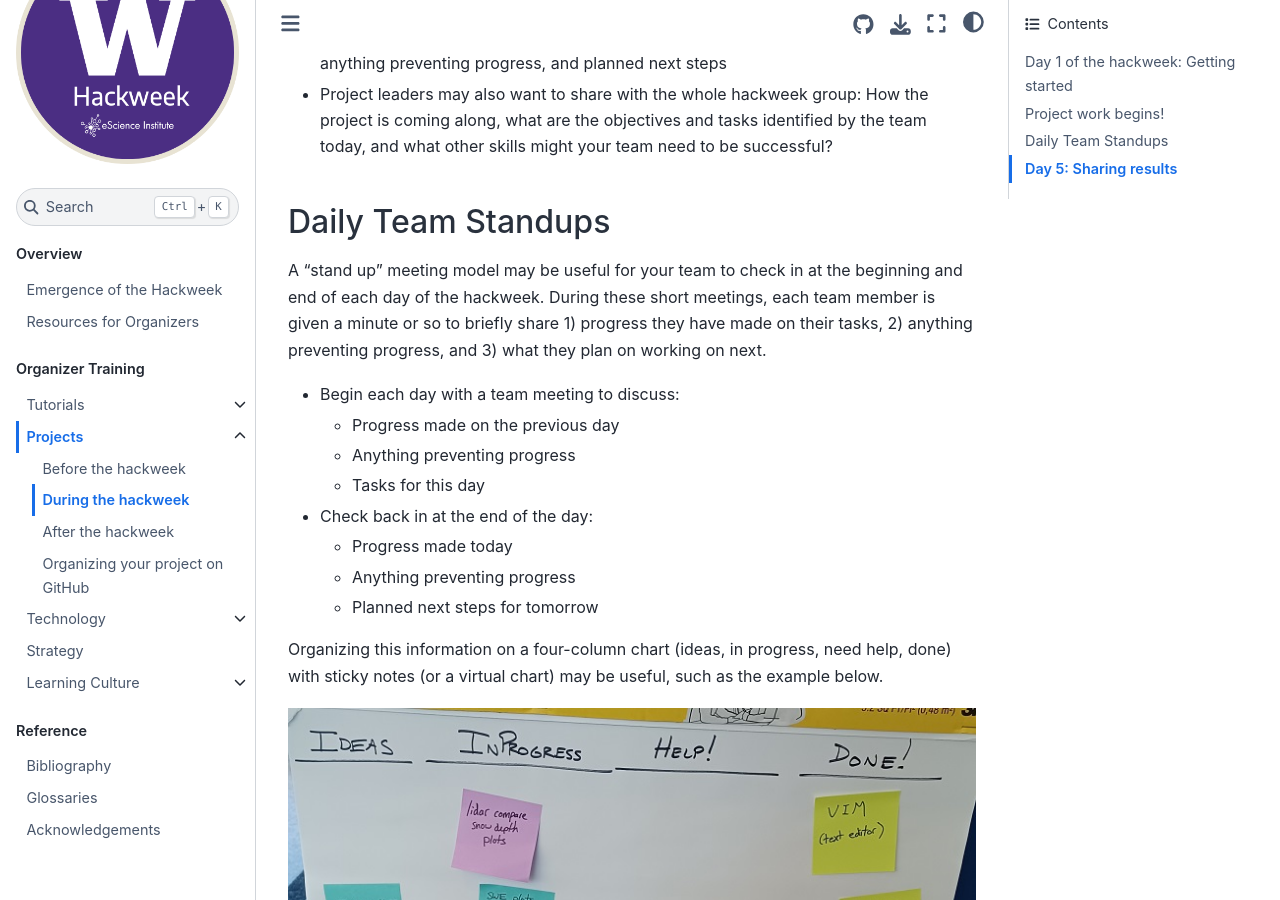
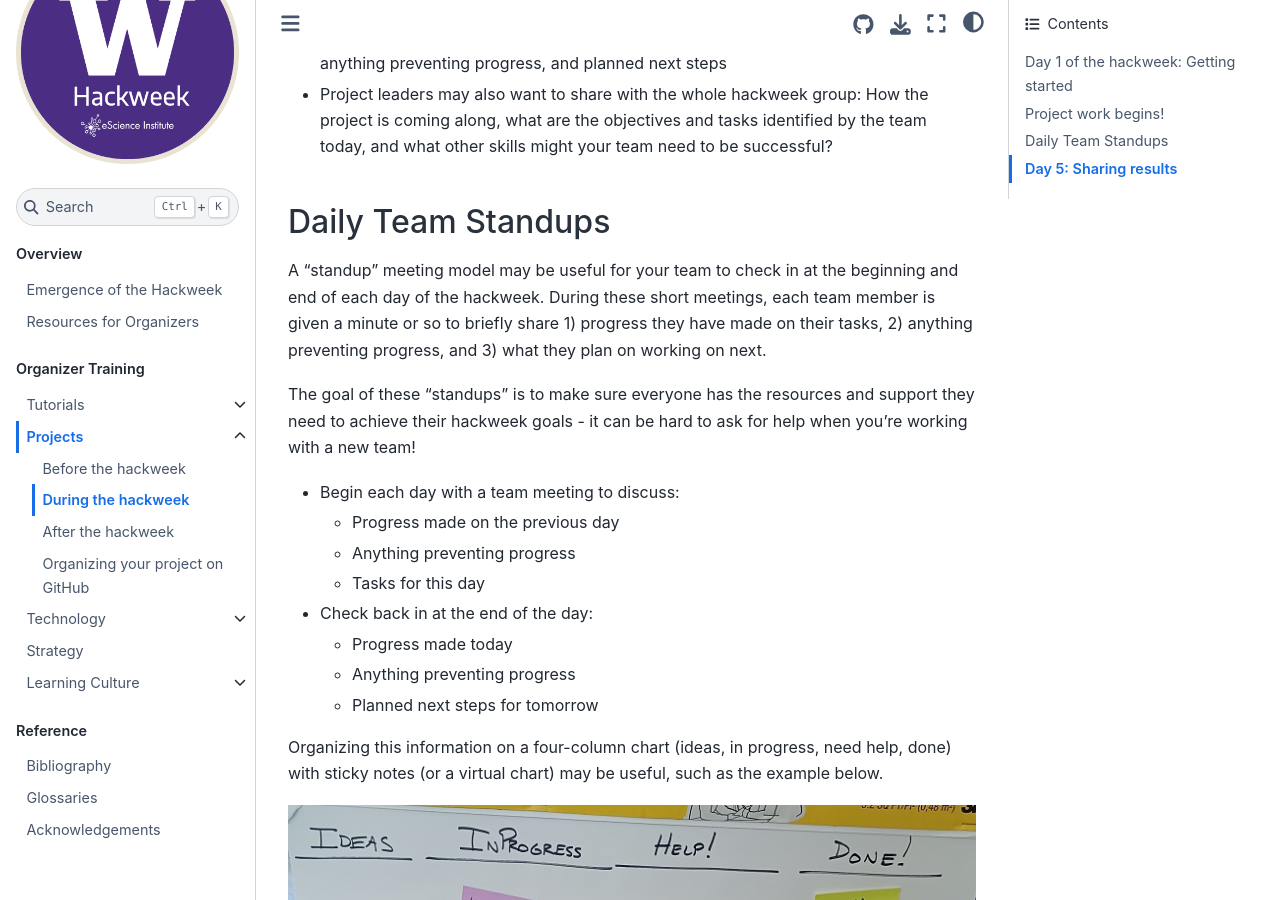
Before and after one commit to uwhackweek/hackweeks-as-a-service, a Jupyter Book: the page built from docs/training/projects/project-during.md, in a window 1280 px wide and 900 px high, scrolled down 3338 px. Built offline with Jupyter Book 1.0.4 settings and Sphinx 7.4.7 and the Sphinx Book theme 1.1.4, drawn with Linux system fonts in a browser that asks for light colours.

Commit message:
clarify what we mean by a standup meeting
Co-authored-by: Jessica Scheick <JessicaS11@users.noreply.github.com>

```diff
--- a/docs/training/projects/project-during.md
+++ b/docs/training/projects/project-during.md
@@ -79,7 +79,9 @@ It's common for teams to dive into the project work too early. Do you know the n
 
 ## Daily Team Standups
 
-A "stand up" meeting model may be useful for your team to check in at the beginning and end of each day of the hackweek. During these short meetings, each team member is given a minute or so to briefly share 1) progress they have made on their tasks, 2) anything preventing progress, and 3) what they plan on working on next.
+A "standup" meeting model may be useful for your team to check in at the beginning and end of each day of the hackweek. During these short meetings, each team member is given a minute or so to briefly share 1) progress they have made on their tasks, 2) anything preventing progress, and 3) what they plan on working on next.
+
+The goal of these "standups" is to make sure everyone has the resources and support they need to achieve their hackweek goals - it can be hard to ask for help when you're working with a new team!
 
 * Begin each day with a team meeting to discuss:
     * Progress made on the previous day
```
